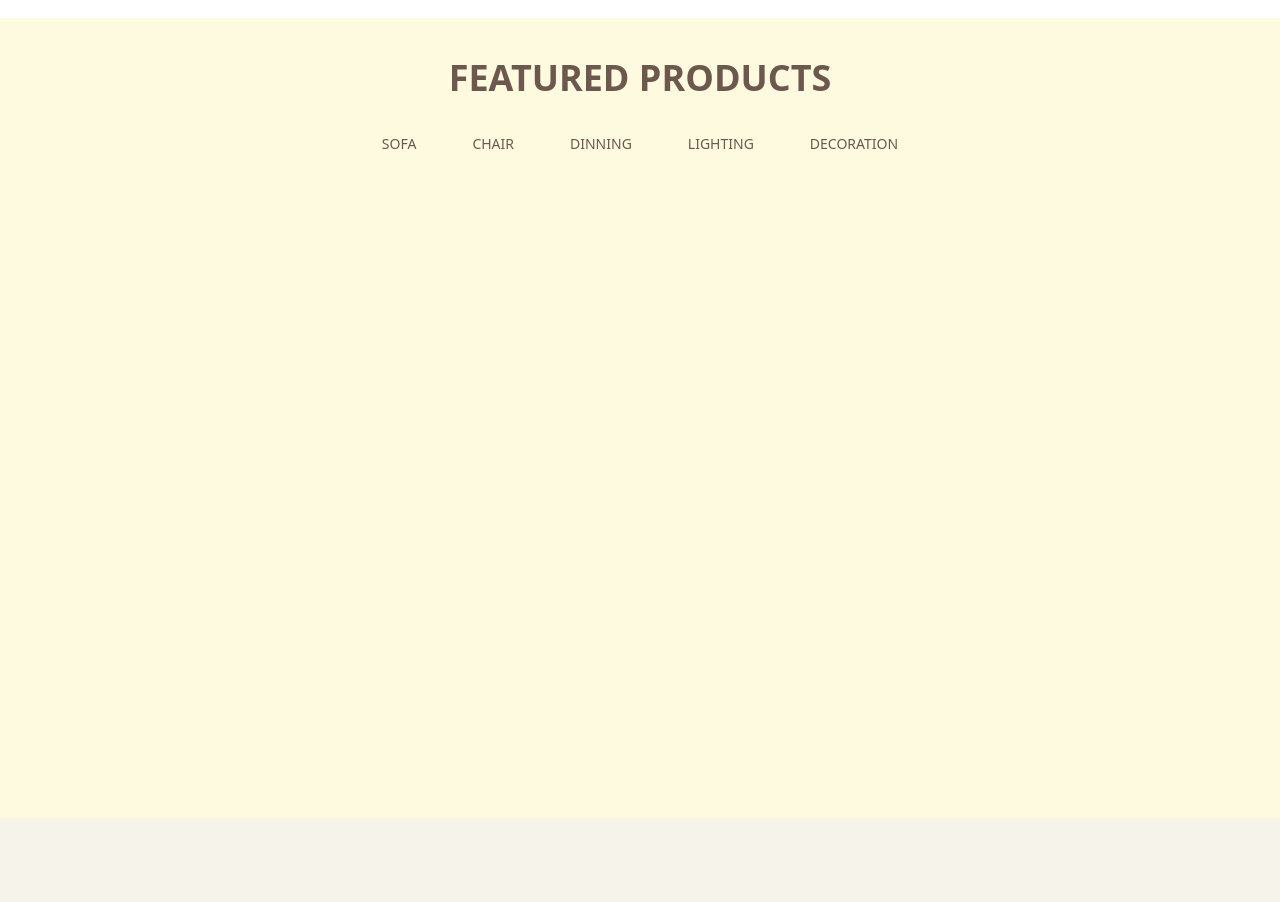
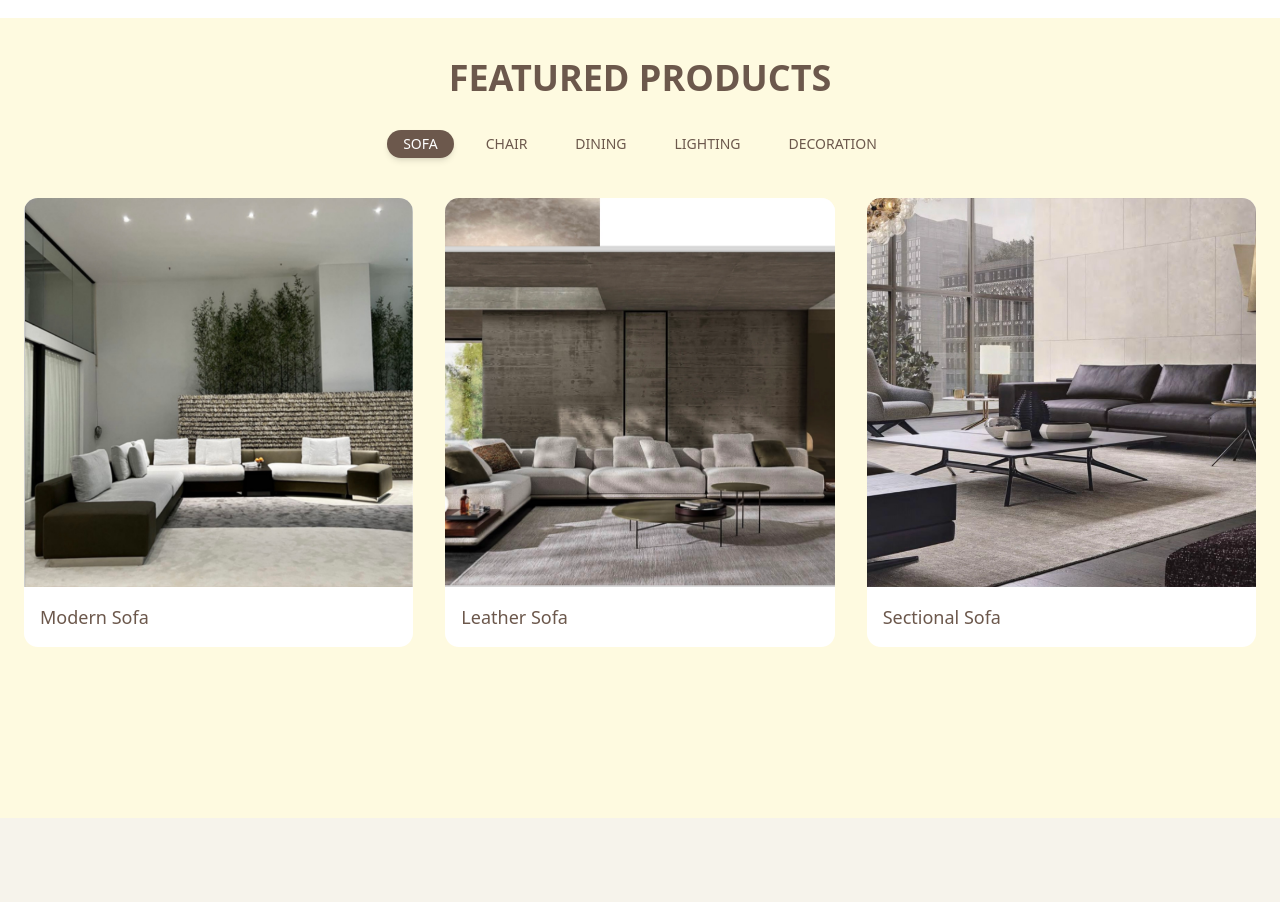
Before and after one commit to Monil072718/integrity-impex, a React (Vite) app: page / in a window 1280 px wide. Shown: the part 2660-3562 px from the top of the page. Built offline with nearby package versions, Linux system fonts and the light colour scheme.

Commit message:
Featured products page updated with fix all bug

```diff
--- a/src/components/ProductsFilter.jsx
+++ b/src/components/ProductsFilter.jsx
@@ -1,5 +1,6 @@
 import { useState } from "react";
 import clsx from "clsx";
+
 // Chairs
 import char1 from '../assets/char1.jpg';
 import char2 from '../assets/char2.jpg';
@@ -25,43 +26,39 @@ import light3 from '../assets/light3.jpeg';
 import light4 from '../assets/light4.jpeg';
 import light5 from '../assets/light5.jpeg';
 
-// decoration
+// Decoration
 import decor1 from '../assets/decor1.jpeg';
 import decor2 from '../assets/decor2.jpeg';
 
-const categories = ["Sofa", "chair", "Dinning", "Lighting", "Decoration"];
+const categories = ["Sofa", "Chair", "Dining", "Lighting", "Decoration"];
 
 const products = [
-    { id: 1, category: "Sofa", img: char1 },
-    { id: 2, category: "Sofa", img: char2 },
-    { id: 3, category: "Sofa", img: char3 },
-    { id: 4, category: "Sofa", img: char4 },
-    { id: 5, category: "Sofa", img: char1 },
-    { id: 6, category: "Sofa", img: char2 },
-    { id: 7, category: "chair", img: sofa1 },
-    { id: 8, category: "chair", img: sofa2 },
-    { id: 9, category: "chair", img: sofa3 },
-    { id: 11, category: "Dinning", img: table1 },
-    { id: 12, category: "Dinning", img: table2 },
-    { id: 13, category: "Dinning", img: table3 },
-    { id: 14, category: "Dinning", img: table4 },
-    { id: 15, category: "Dinning", img: table5 },
-    { id: 16, category: "Lighting", img: light1 },
-    { id: 17, category: "Lighting", img: light2 },
-    { id: 18, category: "Lighting", img: light3 },
-    { id: 19, category: "Lighting", img: light4 },
-    { id: 20, category: "Lighting", img: light5 },
-    { id: 20, category: "Decoration", img: decor1 },
-    { id: 21, category: "Decoration", img: decor2 },
-
+    { id: 1, category: "Sofa", img: sofa1, name: "Modern Sofa" },
+    { id: 2, category: "Sofa", img: sofa2, name: "Leather Sofa" },
+    { id: 3, category: "Sofa", img: sofa3, name: "Sectional Sofa" },
+    { id: 4, category: "Chair", img: char1, name: "Armchair" },
+    { id: 5, category: "Chair", img: char2, name: "Dining Chair" },
+    { id: 6, category: "Chair", img: char3, name: "Accent Chair" },
+    { id: 7, category: "Chair", img: char4, name: "Office Chair" },
+    { id: 8, category: "Dining", img: table1, name: "Wooden Table" },
+    { id: 9, category: "Dining", img: table2, name: "Glass Table" },
+    { id: 10, category: "Dining", img: table3, name: "Extendable Table" },
+    { id: 11, category: "Dining", img: table4, name: "Round Table" },
+    { id: 12, category: "Dining", img: table5, name: "Outdoor Table" },
+    { id: 13, category: "Lighting", img: light1, name: "Pendant Light" },
+    { id: 14, category: "Lighting", img: light2, name: "Floor Lamp" },
+    { id: 15, category: "Lighting", img: light3, name: "Table Lamp" },
+    { id: 16, category: "Lighting", img: light4, name: "Chandelier" },
+    { id: 17, category: "Lighting", img: light5, name: "Wall Sconce" },
+    { id: 18, category: "Decoration", img: decor1, name: "Vase Set" },
+    { id: 19, category: "Decoration", img: decor2, name: "Wall Art" },
 ];
 
-
 const ProductsFilter = () => {
-    const [selectedCategory, setSelectedCategory] = useState("Chair");
+    const [selectedCategory, setSelectedCategory] = useState("Sofa");
 
     const filteredProducts = products.filter(
-        (product) => product.category === selectedCategory
+        (product) => product.category.toLowerCase() === selectedCategory.toLowerCase()
     );
 
     return (
@@ -71,14 +68,14 @@ const ProductsFilter = () => {
             </h2>
 
             {/* Category Filters */}
-            <div className="flex justify-center space-x-6 mb-10">
+            <div className="flex flex-wrap justify-center gap-4 mb-10">
                 {categories.map((category) => (
                     <button
                         key={category}
                         onClick={() => setSelectedCategory(category)}
                         className={clsx(
                             "uppercase text-sm font-medium px-4 py-1 rounded-full transition duration-300",
-                            selectedCategory === category
+                            selectedCategory.toLowerCase() === category.toLowerCase()
                                 ? "bg-[#6c584c] text-white shadow-md"
                                 : "text-[#6c584c] hover:bg-[#d4a373]/20"
                         )}
@@ -90,20 +87,29 @@ const ProductsFilter = () => {
 
             {/* Product Grid */}
             <div className="container mx-auto">
-                <div className="grid grid-cols-1 sm:grid-cols-2 lg:grid-cols-3 gap-6 transition-all duration-500 ease-in-out">
+                {filteredProducts.length === 0 ? (
+                    <div className="text-center py-10 text-[#6c584c]">No products found in this category</div>
+                ) : (
+                    <div className="grid grid-cols-1 sm:grid-cols-2 lg:grid-cols-3 gap-8">
                         {filteredProducts.map((product) => (
                             <div
                                 key={product.id}
-                            className="rounded-xl overflow-hidden group cursor-pointer transition-transform transform hover:scale-105 hover:shadow-xl bg-white"
+                                className="rounded-xl overflow-hidden group cursor-pointer transition-all duration-300 hover:shadow-xl bg-white"
                             >
+                                <div className="relative pt-[100%]"> {/* Square container */}
                                     <img
                                         src={product.img}
-                                alt="Product"
-                                className="w-full h-[280px] object-cover group-hover:brightness-90 transition-all duration-300"
+                                        alt={product.name}
+                                        className="absolute top-0 left-0 w-full h-full object-cover group-hover:brightness-90 transition-all duration-300"
                                     />
+                                </div>
+                                <div className="p-4">
+                                    <h3 className="text-lg font-medium text-[#6c584c]">{product.name}</h3>
+                                </div>
                             </div>
                         ))}
                     </div>
+                )}
             </div>
         </div>
     );
```
Lines whose indentation alone changed are shown as unchanged.
